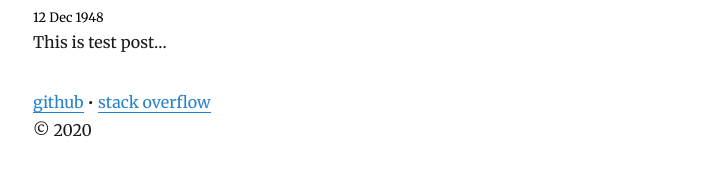
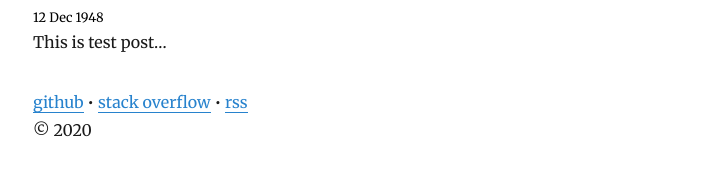
Before and after one commit to adasq/adasq.github.io, a Jekyll site: the page built from index.md, in a window 1280 px wide. Shown: the part 365-541 px from the top of the page, without its empty margins (287-990 px from the left). Built offline with Jekyll 4.4.1, drawn with Linux system fonts in a browser that asks for light colours.

Commit message:
rss added to footer

```diff
--- a/_includes/footer.html
+++ b/_includes/footer.html
@@ -1,7 +1,9 @@
 <footer>
   <p>
     <a href="https://github.com/adasq">github</a> •
-    <a href="https://stackoverflow.com/users/1757378/adam-p%c5%82%c3%b3cieniak">stack overflow</a>
+    <a href="https://stackoverflow.com/users/1757378/adam-p%c5%82%c3%b3cieniak">stack overflow</a> •
+    <a href="https://adasq.github.io/feed.xml">rss</a>
+
     <br />
     &copy; {{ "now" | date: "%Y" }}
   </p>
```
